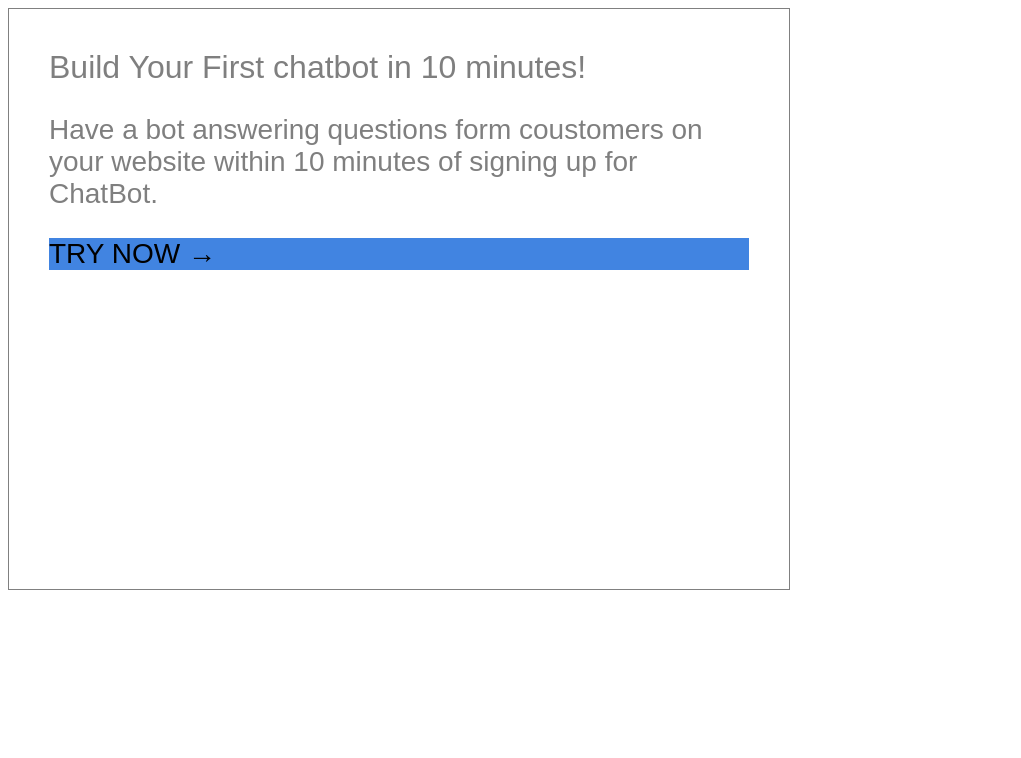
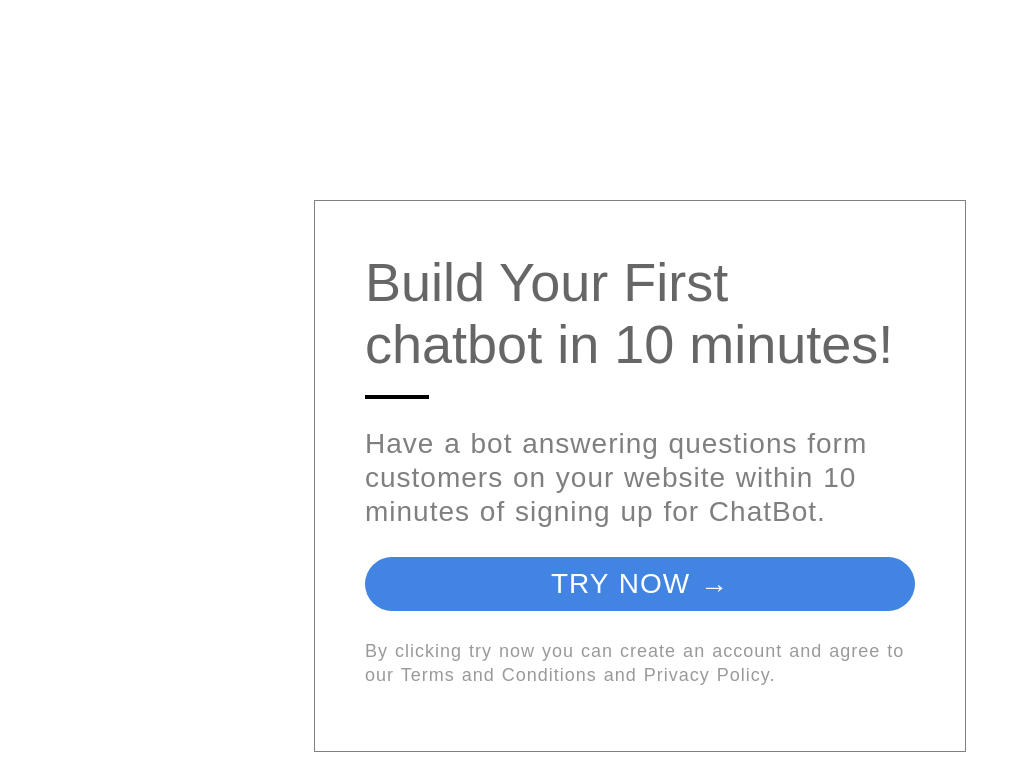
Before and after one commit to Mr-Vineet/-selectors-pracitce-html-css, a plain HTML site: page index.html in a window 1280 px wide. Shown: the whole page, without its empty margins (0-1021 px from the left). Drawn offline with Linux system fonts and the light colour scheme.

Commit message:
completed the designing.

```diff
--- a/index.html
+++ b/index.html
@@ -4,39 +4,72 @@
     <title>Chatbot Creator</title>
     <style>
       section {
-        width: 700px;
-        height: 500px;
+        margin: 200px auto;
+        width: 650px;
+        height: 550px;
         border: 0.5px solid grey;
         font-family: sans-serif;
-        color: rgba(0, 0, 0, 50%);
-        padding: 40px;
+        color: rgba(0, 0, 0, 60%);
       }
       h1 {
-        font-weight: 500;
+        font-weight: 300;
         margin: 0px;
-        font-size: 32px;
+        font-size: 54px;
+        padding-bottom: 20px;
       }
       p {
         font-size: 28px;
         font-weight: 100;
+        color: rgba(0, 0, 0, 50%);
+        word-spacing: 1px;
+        letter-spacing: 1px;
+        line-height: 34px;
       }
-      div > p {
+      #button {
         background-color: #4184e1;
-        color: rgba(0, 0, 0, 100%);
+        color: white;
+        text-align: center;
+        padding: 10px;
+        border-radius: 30px;
+      }
+      #T-and-C-statement {
+        font-size: 18px;
+        line-height: 24px;
+        letter-spacing: 1px;
+        color: rgba(0, 0, 0, 40%);
+      }
+      #underline {
+        width: 60px;
+        border: 2px solid black;
+        text-decoration-line: underline;
+      }
+      #section-content {
+        padding: 50px;
       }
     </style>
   </head>
   <body>
     <section>
-      <h1>Build Your First chatbot in 10 minutes!</h1>
-      <p>
-        Have a bot answering questions form coustomers on your website within 10
-        minutes of signing up for ChatBot.
-      </p>
-      <div>
-        <p>TRY NOW &RightArrow;</p>
+      <div id="section-content">
+        <h1>Build Your First chatbot in 10 minutes!</h1>
+        <div id="underline"></div>
+        <p>
+          Have a bot answering questions form customers on your website within
+          10 minutes of signing up for ChatBot.
+        </p>
+          <p id="button">TRY NOW &RightArrow;</p>
+          <p
+            style="
+              font-size: 18px;
+              line-height: 24px;
+              letter-spacing: 1px;
+              color: rgba(0, 0, 0, 40%);
+            "
+          >
+            By clicking try now you can create an account and agree to our Terms
+            and Conditions and Privacy Policy.
+          </p>
       </div>
-      <p></p>
     </section>
   </body>
 </html>
```
